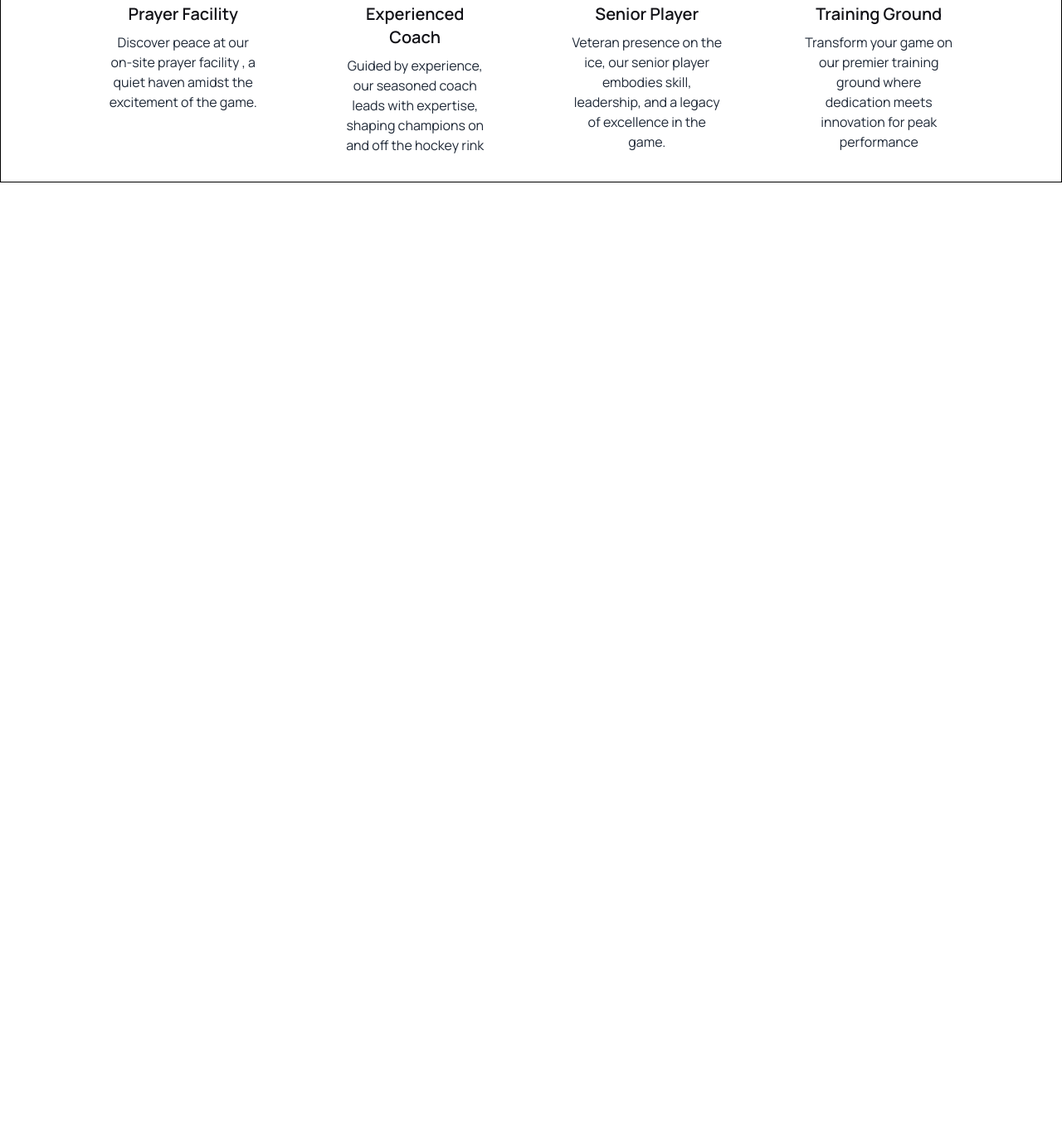
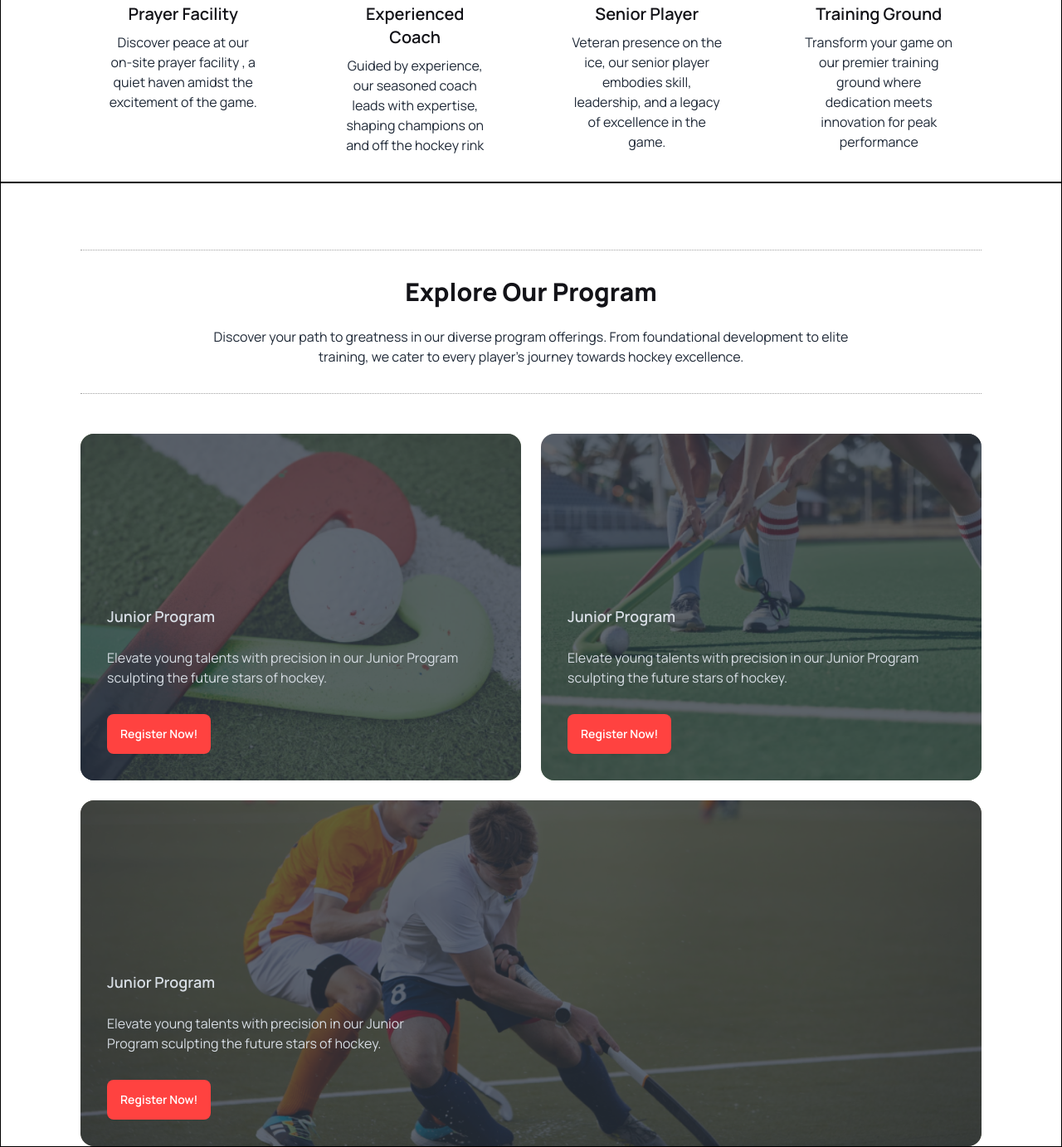
Before and after one commit to md-nahiduzzaman/assignment-3-hockey, a plain HTML site: page index.html in a window 1280 px wide. Shown: the part 940-2323 px from the top of the page at 83% size. Before the commit the page ends 1160 px from the top, so only its background shows below. Drawn offline with nearby package versions, Linux system fonts and the light colour scheme.

Commit message:
added program section

```diff
--- a/index.html
+++ b/index.html
@@ -83,12 +83,12 @@
       </div>
     </header>
     <main>
-      <!-- professional h -->
+      <!-- professional club section -->
       <section>
         <div class="container mx-auto border border-black px-8 lg:px-24">
           <div>
             <!-- section title -->
-            <div class="text-center mt-20">
+            <div class="text-center pt-20 pb-12">
               <hr />
               <div class="pt-8 pb-8">
                 <h1 class="text-3xl font-extrabold text-[#131318] mb-6">
@@ -104,7 +104,7 @@
               <hr />
             </div>
             <!-- section element -->
-            <div class="flex lg:flex-row flex-col gap-8 pt-12">
+            <div class="flex lg:flex-row flex-col gap-8">
               <!-- card 1 -->
               <div class="card w-96">
                 <figure class="px-10 pt-10">
@@ -193,6 +193,96 @@
           </div>
         </div>
       </section>
+
+      <!-- program section  -->
+      <section>
+        <div class="container mx-auto border border-black px-8 lg:px-24">
+          <!-- section title -->
+          <div class="text-center pt-20 pb-12">
+            <hr />
+            <div class="pt-8 pb-8">
+              <h1 class="text-3xl font-extrabold text-[#131318] mb-6">
+                Explore Our Program
+              </h1>
+              <p class="text-[rgba(19, 19, 24, 0.60)] w-3/4 mx-auto">
+                Discover your path to greatness in our diverse program
+                offerings. From foundational development to elite training, we
+                cater to every player's journey towards hockey excellence.
+              </p>
+            </div>
+            <hr />
+          </div>
+          <!-- section element -->
+          <div class="grid gap-6 lg:grid-cols-2 lg:grid-rows-2">
+            <!-- card 1 -->
+            <div>
+              <div class="card h-full image-full">
+                <figure>
+                  <img src="/Images/2.png" alt="Shoes" />
+                </figure>
+                <div class="card-body justify-end text-white">
+                  <h2 class="card-title text-lg">Junior Program</h2>
+                  <p class="flex-grow-0 lg:mt-4 mt-2 lg:mb-6 mb-4">
+                    Elevate young talents with precision in our Junior Program
+                    sculpting the future stars of hockey.
+                  </p>
+                  <div class="card-actions justify-start">
+                    <button
+                      class="btn btn-primary border-0 text-white bg-[#FF4240]"
+                    >
+                      Register Now!
+                    </button>
+                  </div>
+                </div>
+              </div>
+            </div>
+            <!-- card 2 -->
+            <div>
+              <div class="card h-full image-full">
+                <figure>
+                  <img src="/Images/3.png" alt="Shoes" />
+                </figure>
+                <div class="card-body justify-end text-white">
+                  <h2 class="card-title text-lg">Junior Program</h2>
+                  <p class="flex-grow-0 lg:mt-4 mt-2 lg:mb-6 mb-4">
+                    Elevate young talents with precision in our Junior Program
+                    sculpting the future stars of hockey.
+                  </p>
+                  <div class="card-actions justify-start">
+                    <button
+                      class="btn btn-primary border-0 text-white bg-[#FF4240]"
+                    >
+                      Register Now!
+                    </button>
+                  </div>
+                </div>
+              </div>
+            </div>
+            <!-- card 3 -->
+            <div class="lg:col-span-2">
+              <div class="card image-full">
+                <figure>
+                  <img class="bg-cover" src="/Images/4.png" alt="Shoes" />
+                </figure>
+                <div class="card-body justify-end text-white">
+                  <h2 class="card-title text-lg">Junior Program</h2>
+                  <p class="flex-grow-0 lg:w-2/5 lg:mt-4 mt-2 lg:mb-6 mb-4">
+                    Elevate young talents with precision in our Junior Program
+                    sculpting the future stars of hockey.
+                  </p>
+                  <div class="card-actions justify-start">
+                    <button
+                      class="btn btn-primary border-0 text-white bg-[#FF4240]"
+                    >
+                      Register Now!
+                    </button>
+                  </div>
+                </div>
+              </div>
+            </div>
+          </div>
+        </div>
+      </section>
     </main>
     <footer></footer>
   </body>
```
